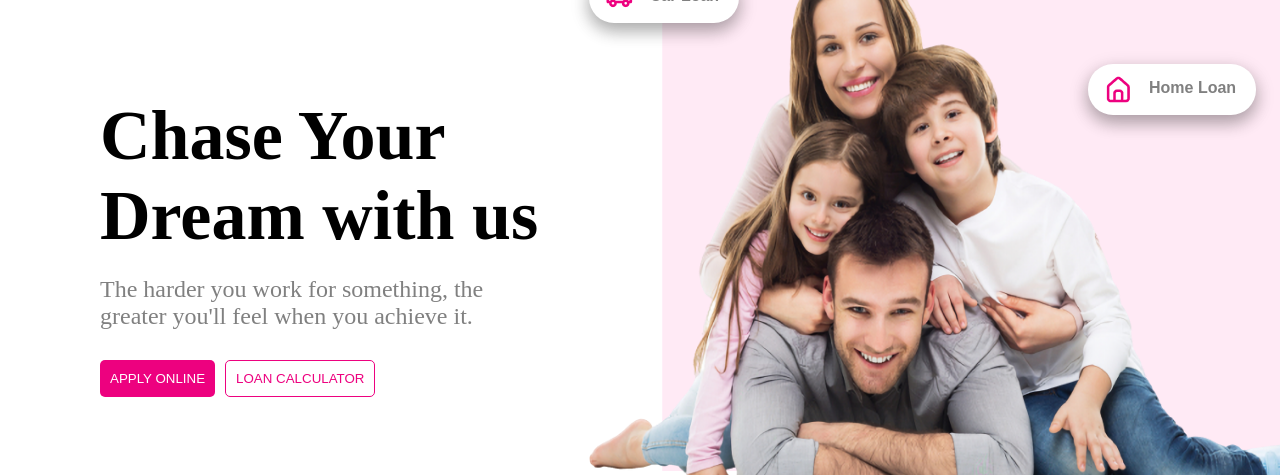
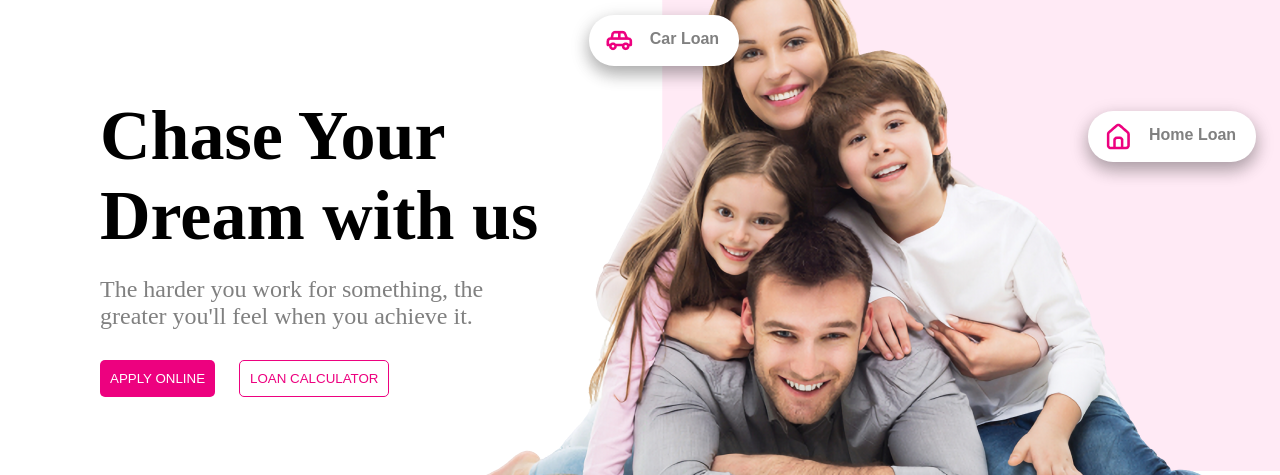
Before and after one commit to Khush0031/IPDC-Clone, a plain HTML site: page index.html in a window 1280 px wide. Shown: the part 89-564 px from the top of the page. Drawn offline with Linux system fonts and the light colour scheme.

Commit message:
Update index.css

```diff
--- a/index.css
+++ b/index.css
@@ -7,16 +7,17 @@
 .container {
   width: 100vw;
   height: 100vh;
-
   /* border: 1px solid black; */
 }
+
 .bg-img {
-  background-image: url(./Assets/background-image.png);
+  background-image: url(Assets/background-image.png);
   background-position: center;
   background-repeat: no-repeat;
-  height:70vh;
+  height: 70vh;
+  /* border: 1px solid black; */
+}
 
-}
 header {
   display: flex;
   justify-content: space-around;
@@ -78,7 +79,7 @@ nav ul a {
 .btn-01 {
   position: absolute;
   left: 46%;
-  top: 10%;
+  top: 13%;
 }
 
 .btn-02 {
@@ -87,6 +88,19 @@ nav ul a {
   top: 25%;
 }
 
+.main {
+  width: 100%;
+  height: 100vh;
+  /* border: 1px solid black; */
+  position: relative;
+  background-image: url(Assets/hero-image.png);
+  background-position:right top 24px ;
+  background-repeat: no-repeat;
+}
+main {
+  /* border: 1px solid black; */
+
+}
 .bg-container {
   display: flex;
   flex-direction: row;
@@ -94,22 +108,16 @@ nav ul a {
   /* width: 100vw; */
   /* height: 100vh; */
 }
-.main {
-  position: relative;
-  background-image: url(./Assets/hero-image.png);
-  background-position: right top 26px;
-  background-repeat: no-repeat;
-  background-size: 60% 100% ;
 
-}
 .hero-img {
   float: right;
   width: 50vw;
   position: absolute;
   right: 138px;
   bottom: 10px;
+  object-fit: cover;
   /* border: 1px solid black; */
-  /* width: 50%; */
+  width: 50%;
 }
 
 .hero-txt {
@@ -119,7 +127,8 @@ nav ul a {
   /* height: auto; */
   padding: 100px 0px 0px 100px;
 }
-.hero-details  h1 {
+
+.hero-details h1 {
   font-size: 70px;
 }
 
@@ -128,14 +137,16 @@ nav ul a {
   color: #808080;
   margin-top: 20px;
 }
+
 .hero-btn {
   display: flex;
-  gap: 10px;
+  gap: 24px;
   /* justify-content: space-between; */
   width: 350px;
   margin-top: 30px;
   /* border: 1px solid black; */
 }
+
 .btn-5 {
   color: #ed017f;
   background-color: #ffffff;
```
